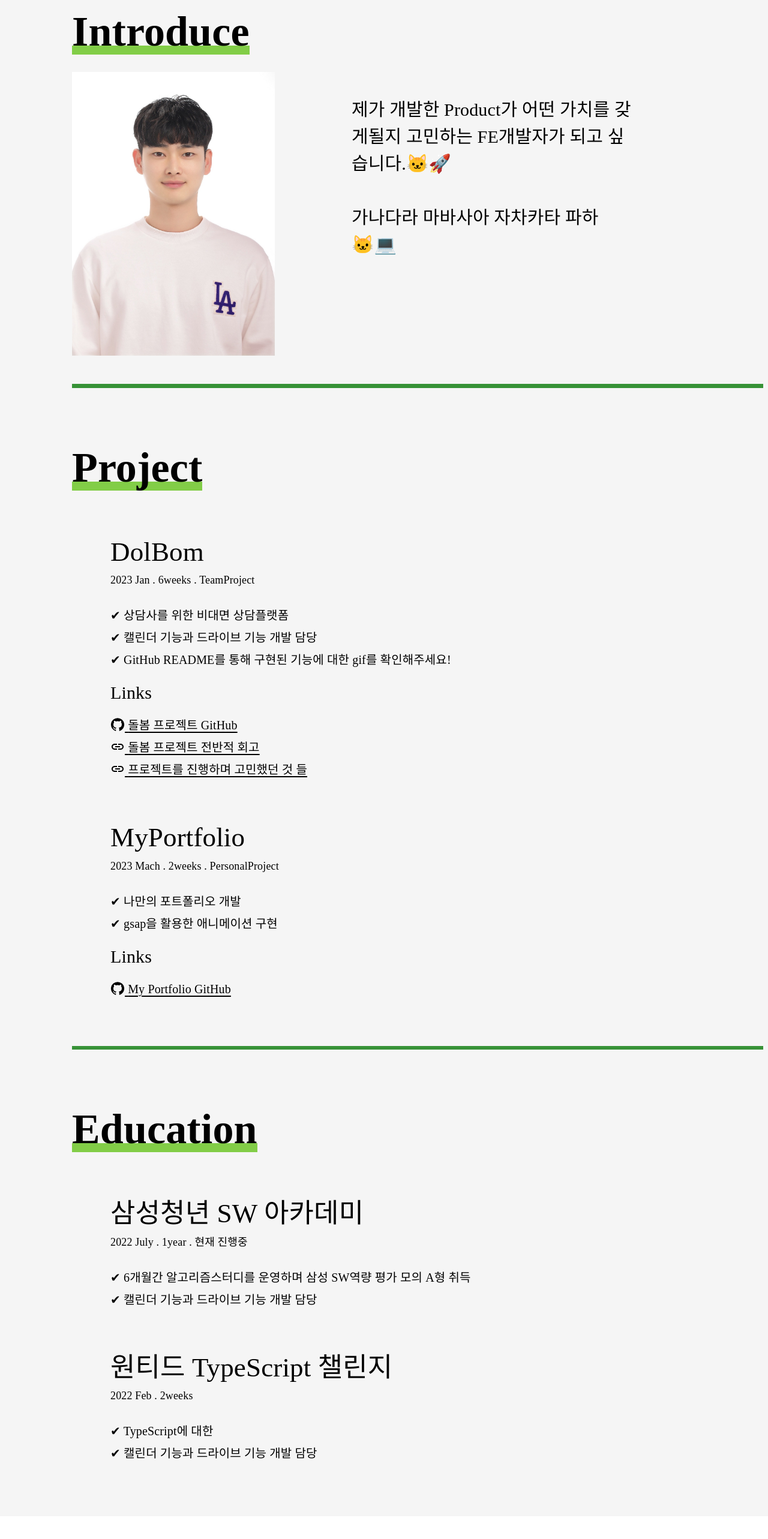
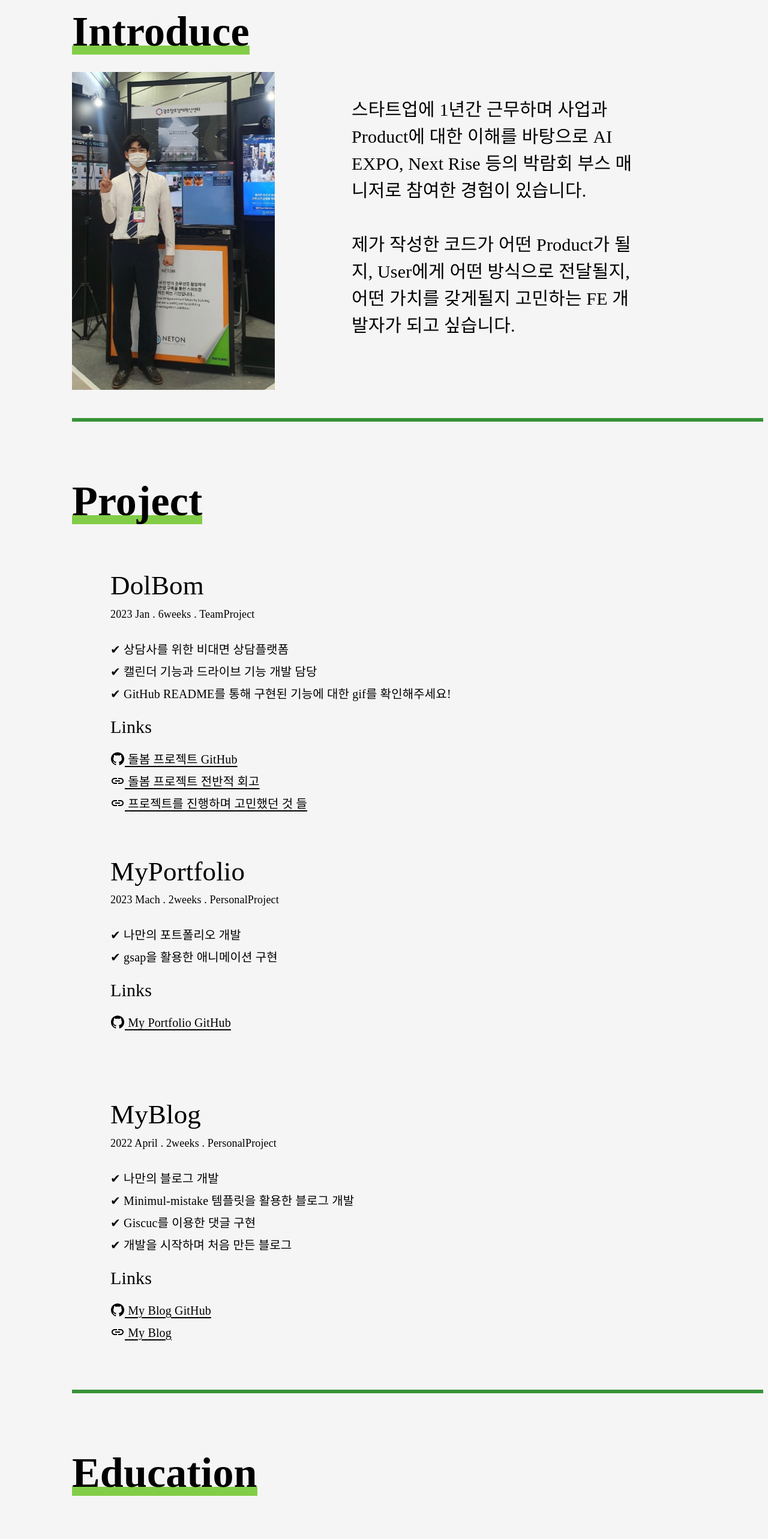
Before and after one commit to dailybetter/GSAP_practice, a React (Vite) app in the folder gsap_practice/: page / in a window 1280 px wide. Shown: the part 920-3486 px from the top of the page at 60% size. Before the commit the page ends 3448 px from the top, so only its background shows below. Built offline with nearby package versions, Linux system fonts and the light colour scheme; a web font is replaced by a local one.

Commit message:
Fix: content article 반응형 viewport 수정

```diff
--- a/gsap_practice/src/App.tsx
+++ b/gsap_practice/src/App.tsx
@@ -40,9 +40,8 @@ const Section = styled.section`
   flex-direction: column;
 `;
 
-if (typeof window !== 'undefined') {
-  gsap.registerPlugin(ScrollTrigger);
-}
+gsap.registerPlugin(ScrollTrigger);
+
 function App() {
   return (
     <ThemeProvider theme={theme}>
--- a/gsap_practice/src/components/body/contents/Educations/Ssafy.tsx
+++ b/gsap_practice/src/components/body/contents/Educations/Ssafy.tsx
@@ -3,13 +3,15 @@ import { Links } from '../../common/Links';
 export const Ssafy = () => {
   return (
     <>
-      <Styled.CardContentTitle>삼성청년 SW 아카데미</Styled.CardContentTitle>
+      <Styled.CardContentTitle>삼성 청년 SW 아카데미</Styled.CardContentTitle>
       <Styled.CardContentPeriod>2022 July . 1year . 현재 진행중</Styled.CardContentPeriod>
       <Styled.CardExplainContainer>
         <Styled.CardExPlain>
           ✔ 6개월간 알고리즘스터디를 운영하며 삼성 SW역량 평가 모의 A형 취득
         </Styled.CardExPlain>
-        <Styled.CardExPlain>✔ 캘린더 기능과 드라이브 기능 개발 담당</Styled.CardExPlain>
+        <Styled.CardExPlain>
+          ✔ DolBom 프로젝트를 포함한 3회의 팀프로젝트 경험
+        </Styled.CardExPlain>
       </Styled.CardExplainContainer>
     </>
   );
--- a/gsap_practice/src/components/body/contents/Educations/Wanted.tsx
+++ b/gsap_practice/src/components/body/contents/Educations/Wanted.tsx
@@ -6,8 +6,18 @@ export const Wanted = () => {
       <Styled.CardContentTitle>원티드 TypeScript 챌린지</Styled.CardContentTitle>
       <Styled.CardContentPeriod>2022 Feb . 2weeks</Styled.CardContentPeriod>
       <Styled.CardExplainContainer>
-        <Styled.CardExPlain>✔ TypeScript에 대한 </Styled.CardExPlain>
-        <Styled.CardExPlain>✔ 캘린더 기능과 드라이브 기능 개발 담당</Styled.CardExPlain>
+        <Styled.CardExPlain>
+          ✔ TypeScript에 대한 이해와 견문을 넓히고자 참여
+        </Styled.CardExPlain>
+        <Styled.CardMediumTitle>Links</Styled.CardMediumTitle>
+        <Links
+          text="2차 과제 Github"
+          href="https://github.com/dailybetter/wanted-pre-onboarding-challenge-fe-ts"
+        />
+        <Links
+          text="원티드 TypeScript 챌린지 회고"
+          href="https://dailybetter.github.io/retrospective/wantedChallenge/"
+        />
       </Styled.CardExplainContainer>
     </>
   );
--- a/gsap_practice/src/components/body/contents/IntroContents.tsx
+++ b/gsap_practice/src/components/body/contents/IntroContents.tsx
@@ -3,10 +3,12 @@ import * as Styled from '../styled';
 export const IntroContents = () => {
   return (
     <Styled.BodyContent>
-      제가 개발한 Product가 어떤 가치를 갖게될지 고민하는 FE개발자가 되고 싶습니다.🐱‍🚀
+      스타트업에 1년간 근무하며 사업과 Product에 대한 이해를 바탕으로 AI EXPO, Next Rise
+      등의 박람회 부스 매니저로 참여한 경험이 있습니다.
       <br></br>
       <br></br>
-      가나다라 마바사아 자차카타 파하🐱‍💻
+      제가 작성한 코드가 어떤 Product가 될지, User에게 어떤 방식으로 전달될지, 어떤 가치를
+      갖게될지 고민하는 FE 개발자가 되고 싶습니다.
     </Styled.BodyContent>
   );
 };
--- /dev/null
+++ b/gsap_practice/src/components/body/contents/Projects/Blog.tsx
@@ -0,0 +1,26 @@
+import * as Styled from '../../styled';
+import { Links } from '../../common/Links';
+export const MyBlog = () => {
+  return (
+    <>
+      <Styled.CardContentTitle>MyBlog</Styled.CardContentTitle>
+      <Styled.CardContentPeriod>
+        2022 April . 2weeks . PersonalProject
+      </Styled.CardContentPeriod>
+      <Styled.CardExplainContainer>
+        <Styled.CardExPlain>✔ 나만의 블로그 개발</Styled.CardExPlain>
+        <Styled.CardExPlain>
+          ✔ Minimul-mistake 템플릿을 활용한 블로그 개발
+        </Styled.CardExPlain>
+        <Styled.CardExPlain>✔ Giscuc를 이용한 댓글 구현</Styled.CardExPlain>
+        <Styled.CardExPlain>✔ 개발을 시작하며 처음 만든 블로그</Styled.CardExPlain>
+        <Styled.CardMediumTitle>Links</Styled.CardMediumTitle>
+        <Links
+          text="My Blog GitHub"
+          href="https://github.com/dailybetter/dailybetter.github.io/blob/master/README.md"
+        />
+        <Links text="My Blog" href="https://dailybetter.github.io/" />
+      </Styled.CardExplainContainer>
+    </>
+  );
+};
--- a/gsap_practice/src/components/body/index.tsx
+++ b/gsap_practice/src/components/body/index.tsx
@@ -8,6 +8,7 @@ import { MyPortfolio } from './contents/Projects/PortFolio';
 import { FadeInUp } from '../gsap/FadeinUp';
 import { Ssafy } from './contents/Educations/Ssafy';
 import { Wanted } from './contents/Educations/Wanted';
+import { MyBlog } from './contents/Projects/Blog';
 export const Body = () => {
   return (
     <Styled.Container>
@@ -23,7 +24,7 @@ export const Body = () => {
           <FadeInUp delay={0.3}>
             <Styled.IntroContainer>
               <Styled.ImgWrapper>
-                <img src="/profile.jpg" alt="Myprofile" />
+                <img src="/aicon.jpg" alt="Myprofile" />
               </Styled.ImgWrapper>
               <Styled.CardContentArea>
                 <IntroContents />
@@ -49,6 +50,12 @@ export const Body = () => {
           <FadeInUp delay={0.3}>
             <Styled.CardTitleArea>
               <MyPortfolio />
+            </Styled.CardTitleArea>
+            <Styled.CardContentArea></Styled.CardContentArea>
+          </FadeInUp>
+          <FadeInUp delay={0.3}>
+            <Styled.CardTitleArea>
+              <MyBlog />
             </Styled.CardTitleArea>
             <Styled.CardContentArea></Styled.CardContentArea>
           </FadeInUp>
--- a/gsap_practice/src/components/body/styled.tsx
+++ b/gsap_practice/src/components/body/styled.tsx
@@ -16,11 +16,7 @@ export const Contents = styled.article`
   color: black;
   justify-content: center;
   @media ${(props) => props.theme.tablet} {
-    width: 80vw;
-    margin: 0;
-  }
-  @media ${(props) => props.theme.mobile} {
-    width: 80vw;
+    width: 100vw;
     margin: 0;
   }
 `;
@@ -48,6 +44,10 @@ export const BodyContent = styled.div`
   font-size: 30px;
   font-family: 'SpoqaMedium';
   font-weight: normal;
+  @media ${(props) => props.theme.tablet} {
+    font-family: 'SpoqaRegular';
+    font-size: 25px;
+  }
   @media ${(props) => props.theme.mobile} {
     font-family: 'SpoqaThin';
     font-size: 16px;
```
Also changed, not shown: gsap_practice/public/aicon.jpg (added), gsap_practice/public/moon.jpg (deleted).
